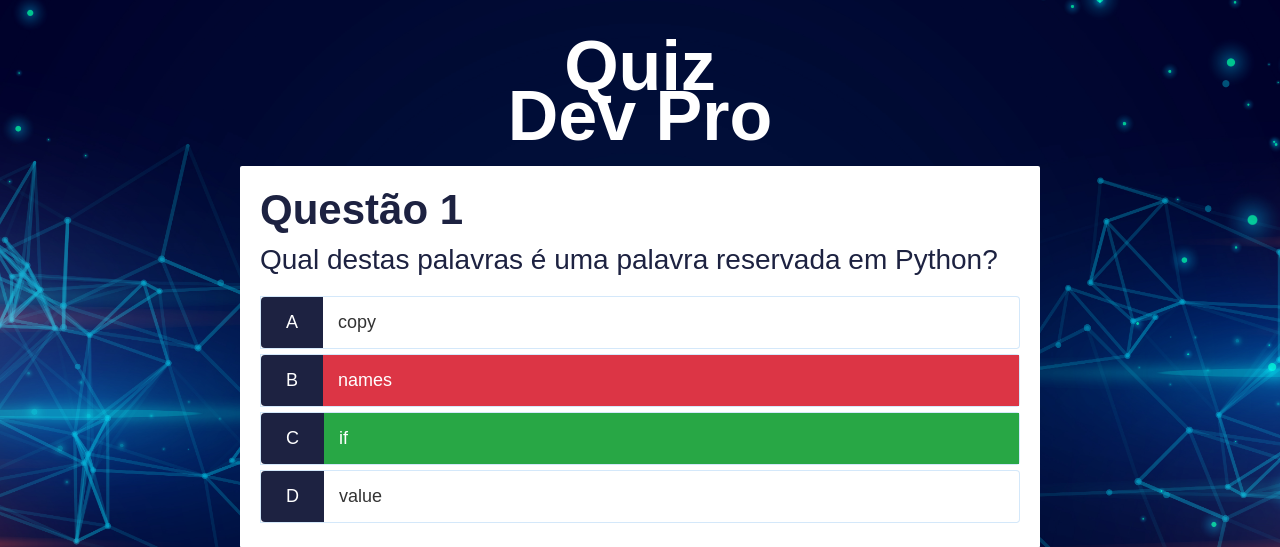
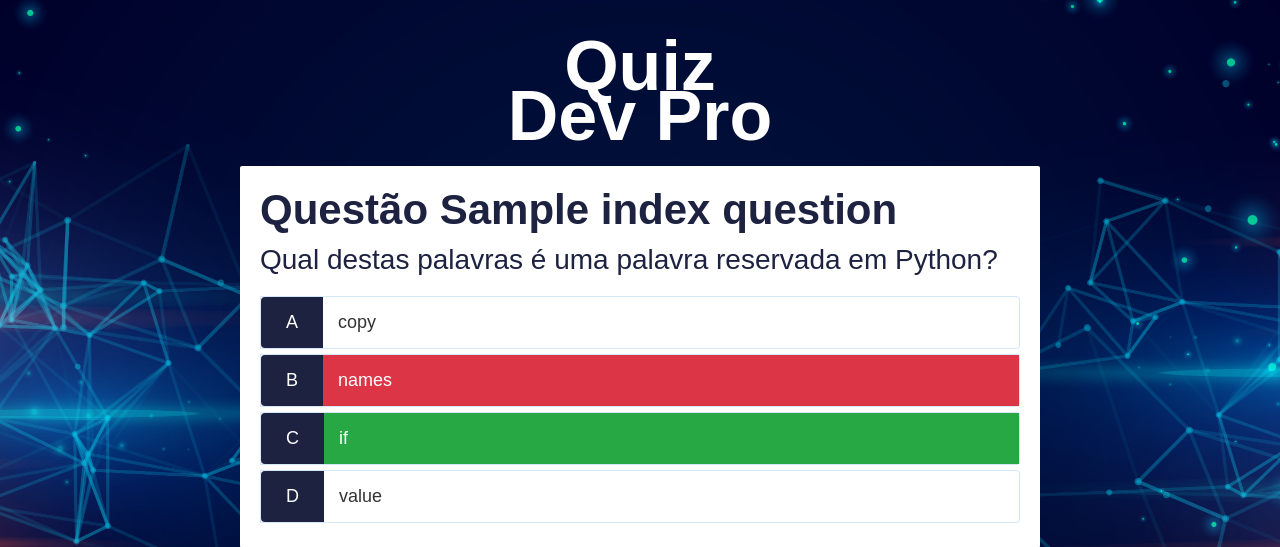
Before and after one commit to JoaoZati/django_quiz_devpro, a Django app: template base/templates/base/game.html in a window 1280 px wide. Shown: the top 547 px of the page. Run offline with Django 3.2, Linux system fonts and the light colour scheme; the template is opened without the code that fills it: most values are stand-ins (such as "Sample title", 1, 10 or a date in 2020).

Commit message:
Part 2: - Add context in questions views;

```diff
--- a/base/templates/base/game.html
+++ b/base/templates/base/game.html
@@ -19,7 +19,7 @@
 
                 <div id="game" class="justify-center flex-column animate-bottom">
 
-                    <h2>Questão 1</h2>
+                    <h2>Questão {{ index_question }}</h2>
                     <h3>Qual destas palavras é uma palavra reservada em Python?</h3>
 
                     <div class="choice-container">
--- a/main/urls.py
+++ b/main/urls.py
@@ -20,5 +20,5 @@ import base.views as views
 urlpatterns = [
     path('admin/', admin.site.urls),
     path('', views.home),
-    path('questions/<int:indice>', views.questions),
+    path('questions/<int:index>', views.questions),
 ]
```
Also changed, not shown: base/views.py (+5 -2 lines).
